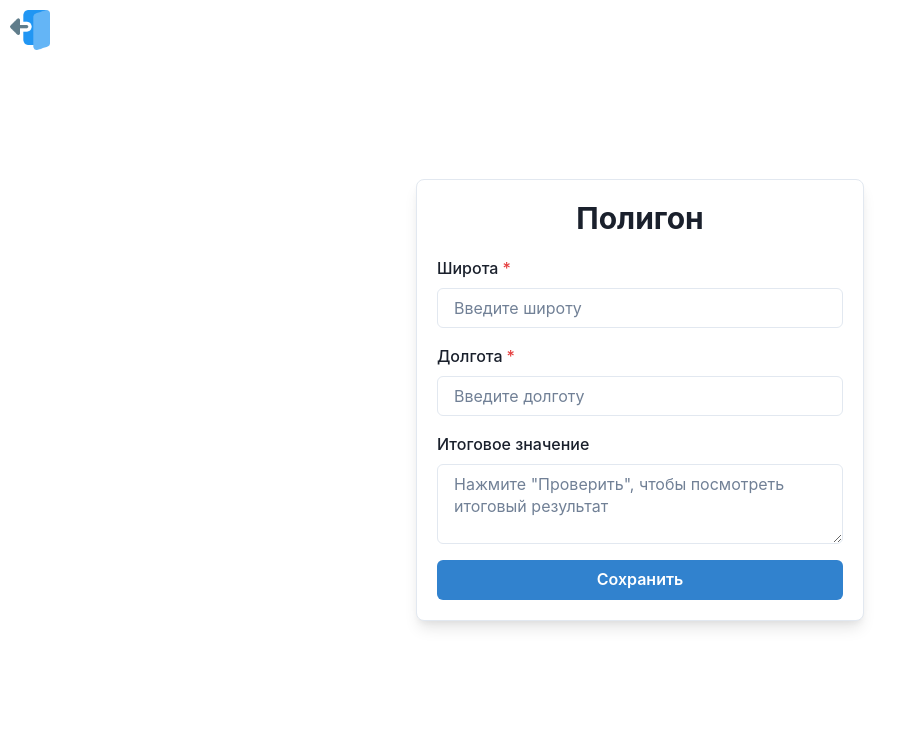
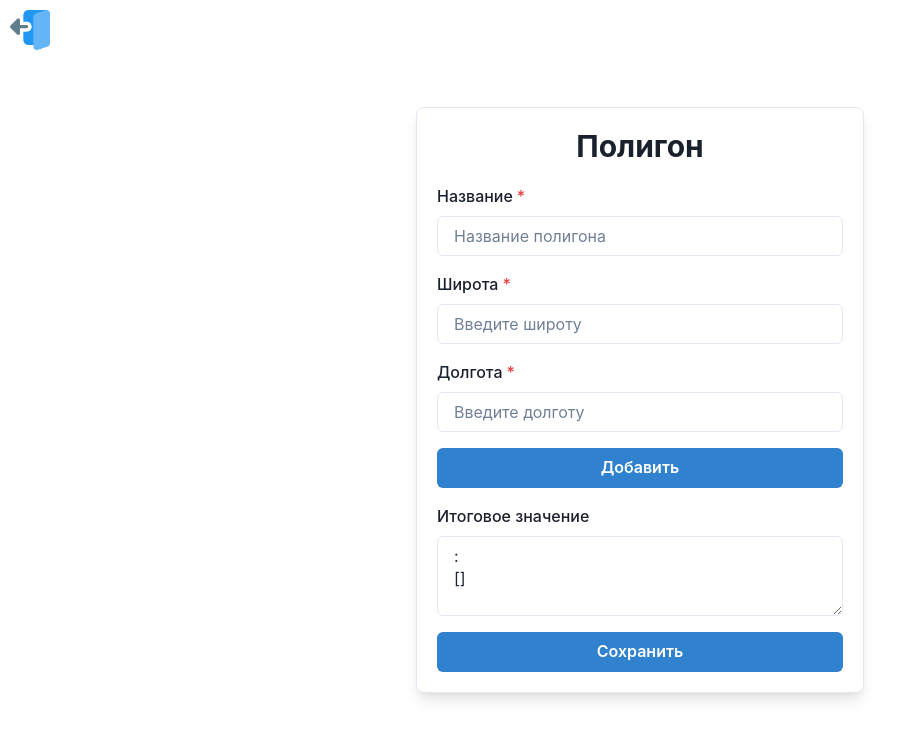
Before and after one commit to VitaliyKozhushko/airspace_restriction_zones, a React (Create React App) app in the folder frontend/: page /personal_account in a window 1280 px wide. Shown: the top 738 px of the page, without its empty margins (0-917 px from the left). Built offline with nearby package versions, Linux system fonts and the light colour scheme; no server answers.

Commit message:
form created

```diff
--- a/frontend/src/assets/scss/personalAccount.scss
+++ b/frontend/src/assets/scss/personalAccount.scss
@@ -37,6 +37,10 @@
       .chakra-text {
         font-weight: 500;
       }
+
+      textarea{
+        pointer-events: none;
+      }
     }
   }
 }
--- a/frontend/src/components/PolygonForm.js
+++ b/frontend/src/components/PolygonForm.js
@@ -1,4 +1,4 @@
-import React, { useState } from 'react';
+import React, { useState, useEffect } from 'react';
 import {
   Box,
   Button,
@@ -12,16 +12,29 @@ import {
   Text
 } from '@chakra-ui/react';
 import useAxios from "../services/axiosInstance";
+import {LATITUDE, LONGITUDE} from '../referenceData/constants';
+import {transformCoordinate} from '../services/coordinate';
 
 function PolygonForm(){
+  const [polygonTitle, setPolygonTitle] = useState('');
   const [latitude, setLatitude] = useState('');
   const [longitude, setLongitude] = useState('');
+  const [polygon, setPolygon] = useState([]);
+  const [totalData, setTotalData] = useState('');
   const [loading, setLoading] = useState(false);
-  const [polygon, setPolygon] = useState('');
+  const [latitudeInvalid, setLatitudeInvalid] = useState(false);
+  const [longitudeInvalid, setLongitudeInvalid] = useState(false);
+  const [saveDisable, setSaveDisable] = useState(true);
 
   const toast = useToast();
   const axios = useAxios();
 
+  useEffect(() => {
+    setTotalData(`${polygonTitle}:\n${JSON.stringify(polygon)}`)
+    setLatitude('')
+    setLongitude('')
+    setSaveDisable(false)
+  }, [polygon])
 
   const handleSubmit = async (e) => {
     e.preventDefault();
@@ -54,6 +67,21 @@ function PolygonForm(){
     }
   };
 
+  function addCoordinate() {
+    const validate = validateCoordinate()
+    if (!validate) return
+    const result = transformCoordinate(latitude, longitude)
+    setPolygon(prevPolygon => [ ...prevPolygon, result])
+  }
+
+  function validateCoordinate() {
+    const isValidLatitude = latitude.match(LATITUDE)
+    const isValidLongitude = longitude.match(LONGITUDE)
+    setLatitudeInvalid(!isValidLatitude)
+    setLongitudeInvalid(!isValidLongitude)
+    return isValidLatitude && isValidLongitude
+  }
+
   return (
     <Box
       className='polygon-form'
@@ -67,35 +95,50 @@ function PolygonForm(){
       <form onSubmit={handleSubmit}>
         <VStack spacing={4}>
 
+          <FormControl id="titlePolygon" isRequired>
+            <FormLabel>Название</FormLabel>
+            <Input
+              type="text"
+              value={polygonTitle}
+              placeholder="Название полигона"
+              onChange={(e) => setPolygonTitle(e.target.value)}/>
+          </FormControl>
+
           <FormControl id="latitude" isRequired>
             <FormLabel>Широта</FormLabel>
             <Input
-              type="text"
+              type="number"
               value={latitude}
+              placeholder="Введите широту"
               onChange={(e) => setLatitude(e.target.value)}
-              placeholder="Введите широту"
-            />
+              isInvalid={latitudeInvalid}
+              errorBorderColor='red.500'/>
           </FormControl>
 
           <FormControl id="longitude" isRequired>
             <FormLabel>Долгота</FormLabel>
             <Input
-                type='text'
+                type='number'
                 value={longitude}
+                placeholder="Введите долготу"
                 onChange={(e) => setLongitude(e.target.value)}
-                placeholder="Введите долготу"
-              />
+                isInvalid={longitudeInvalid}
+                errorBorderColor='red.500'/>
           </FormControl>
+
+          <Button colorScheme="blue" type="button" width="full" onClick={addCoordinate}>
+            Добавить
+          </Button>
 
           <div className='textarea-block'>
             <Text mb='8px'>Итоговое значение</Text>
             <Textarea
-              value={polygon}
+              value={totalData}
               placeholder='Нажмите "Проверить", чтобы посмотреть итоговый результат'
-            />
+              isReadOnly/>
           </div>
 
-          <Button isLoading={loading} colorScheme="blue" type="submit" width="full">
+          <Button isLoading={loading} colorScheme="blue" type="submit" width="full" isDisabled={saveDisable}>
             Сохранить
           </Button>
         </VStack>
--- /dev/null
+++ b/frontend/src/referenceData/constants.js
@@ -0,0 +1,2 @@
+export const LATITUDE = /^(\+|-)?(?:90(?:(?:\.0{1,6})?)|(?:[0-9]|[1-8][0-9])(?:(?:\.[0-9]{1,6})?))$/
+export const LONGITUDE = /^(\+|-)?(?:180(?:(?:\.0{1,6})?)|(?:[0-9]|[1-9][0-9]|1[0-7][0-9])(?:(?:\.[0-9]{1,6})?))$/
--- /dev/null
+++ b/frontend/src/services/coordinate.js
@@ -0,0 +1,5 @@
+export function transformCoordinate(latitude, longitude) {
+  const latitudeNum = parseFloat(latitude);
+  const longitudeNum = parseFloat(longitude);
+  return [latitudeNum.toFixed(5), longitudeNum.toFixed(5)]
+}
```
Also changed, not shown: 1 other file (tests, documents, lock files or other folders).
